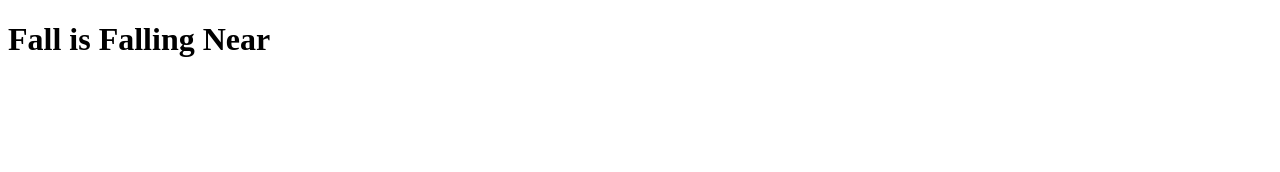
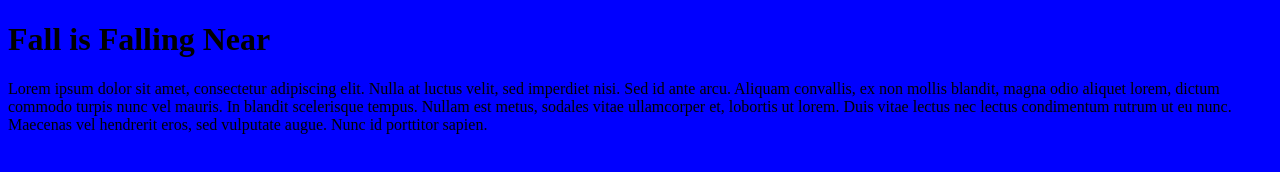
Before and after one commit to DillonDay/Fall, a plain HTML site: page index.html in a window 1280 px wide. Drawn offline with Linux system fonts and the light colour scheme.

Commit message:
added a paragraph and a style sheet

```diff
--- a/index.html
+++ b/index.html
@@ -3,12 +3,17 @@
 <head>
 	<meta charset="utf-8">
 	<title>GitPractice</title>
+	<link rel="stylesheet" type="text/css" href="styles.css">
 </head>
 
 <body>
 	<h1>
 		Fall is Falling Near
 	</h1>
+
+	<p>
+		Lorem ipsum dolor sit amet, consectetur adipiscing elit. Nulla at luctus velit, sed imperdiet nisi. Sed id ante arcu. Aliquam convallis, ex non mollis blandit, magna odio aliquet lorem, dictum commodo turpis nunc vel mauris. In blandit scelerisque tempus. Nullam est metus, sodales vitae ullamcorper et, lobortis ut lorem. Duis vitae lectus nec lectus condimentum rutrum ut eu nunc. Maecenas vel hendrerit eros, sed vulputate augue. Nunc id porttitor sapien.
+	</p>
 </body>
 
 
--- /dev/null
+++ b/styles.css
@@ -0,0 +1,4 @@
+body {
+	background-color: blue;
+	color: black;
+}
```
Also changed, not shown: 1 other file.
